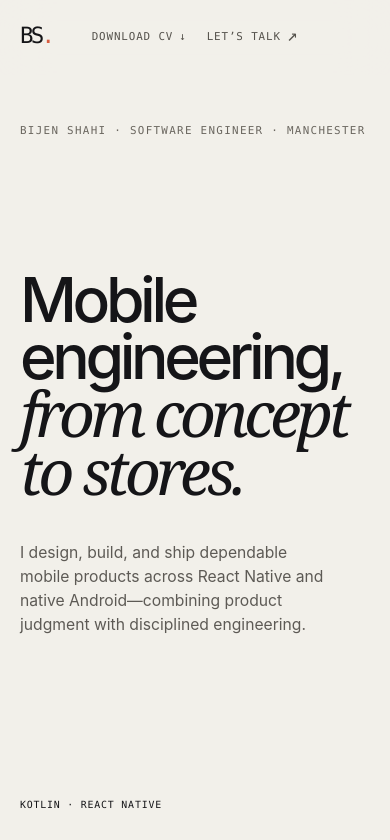
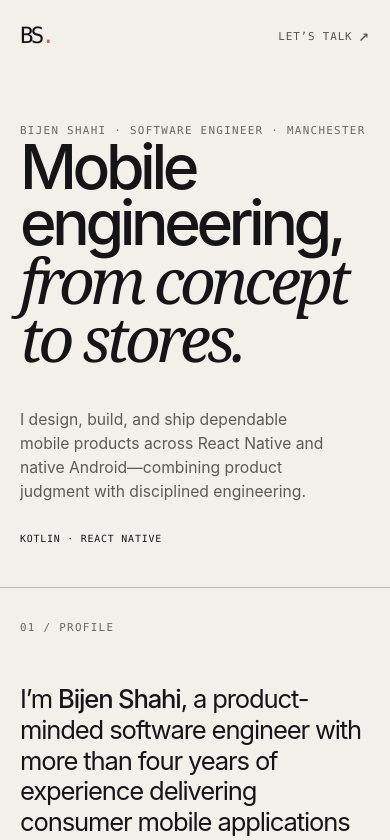
Before and after one commit to BijenShahi/portfolio, a React (Vite) app: page / in a window 390 px wide. Shown: the top 840 px of the page. Built offline with nearby package versions, Linux system fonts and the light colour scheme.

Commit message:
enhance: content changes

```diff
--- a/src/main.jsx
+++ b/src/main.jsx
@@ -79,7 +79,7 @@ const focusRing =
   "focus-visible:rounded-sm focus-visible:outline-2 focus-visible:outline-offset-4 focus-visible:outline-[#d85d41]";
 const gmailComposeUrl =
   "https://mail.google.com/mail/?view=cm&fs=1&to=shahibijen%40gmail.com";
-const navAction = `group inline-flex items-center gap-1.5 font-mono text-[0.68rem] tracking-[0.08em] uppercase text-[#56534d] transition-colors duration-300 hover:text-[#d85d41] ${focusRing}`;
+const navAction = `group items-center gap-1.5 font-mono text-[0.68rem] tracking-[0.08em] uppercase text-[#56534d] transition-colors duration-300 hover:text-[#d85d41] ${focusRing}`;
 const secretTapWindowMs = 30000;
 
 function ArrowUpRight({ className = "text-[1.1rem]" }) {
@@ -1491,10 +1491,10 @@ function App() {
 
       <header className="sticky top-0 z-50 border-b border-transparent bg-[#f2f0ea]/88 backdrop-blur-xl">
         <nav
-          className={`${shell} grid h-[74px] grid-cols-[minmax(0,1fr)_auto_minmax(0,1fr)] items-center gap-4 text-[0.84rem] font-medium sm:h-[88px]`}
+          className={`${shell} flex h-[74px] items-center justify-between gap-4 text-[0.84rem] font-medium sm:h-[88px] md:grid md:grid-cols-[minmax(0,1fr)_auto_minmax(0,1fr)]`}
           aria-label="Primary navigation"
         >
-          <div className="relative justify-self-start">
+          <div className="relative md:justify-self-start">
             <a
               ref={logoRef}
               className={`-m-3 inline-flex min-h-11 min-w-11 touch-manipulation select-none items-center px-3 font-mono text-[1.4rem] tracking-[-0.12em] ${focusRing}`}
@@ -1534,7 +1534,7 @@ function App() {
               Contact
             </a>
           </div>
-          <div className="flex items-center justify-self-end gap-5 sm:gap-7">
+          <div className="flex items-center gap-5 sm:gap-7 md:justify-self-end">
             <a
               className={`${navAction} hidden sm:inline-flex`}
               href="/Bijen-Shahi-CV.pdf"
@@ -1546,7 +1546,7 @@ function App() {
               </span>
             </a>
             <a
-              className={navAction}
+              className={`${navAction} inline-flex`}
               href={gmailComposeUrl}
               target="_blank"
               rel="noreferrer"
@@ -1562,7 +1562,7 @@ function App() {
 
       <div id="main-content">
         <section
-          className={`${shell} relative flex min-h-[calc(100svh-74px)] flex-col justify-between py-12 pb-8 sm:min-h-[720px] sm:py-20 sm:pb-12`}
+          className={`${shell} relative flex flex-col justify-between py-12 pb-10 sm:min-h-[720px] sm:py-20 sm:pb-12`}
           id="top"
         >
           <div className="pointer-events-none absolute top-[12%] right-[-17rem] hidden size-[34rem] animate-spin rounded-full border border-[#d85d41]/20 [animation-duration:28s] lg:block motion-reduce:animate-none">
@@ -1752,7 +1752,7 @@ function App() {
         </section>
 
         <section
-          className={`${shell} grid border-t border-[#bcb9b1] py-8 pb-24 sm:grid-cols-[1fr_2fr] sm:pb-[145px]`}
+          className={`${shell} grid border-t border-[#bcb9b1] py-8 pb-16 sm:grid-cols-[1fr_2fr] sm:pb-[145px]`}
         >
           <Reveal>
             <p className={`${label} mb-12 sm:mb-0`}>04 / Education</p>
```
